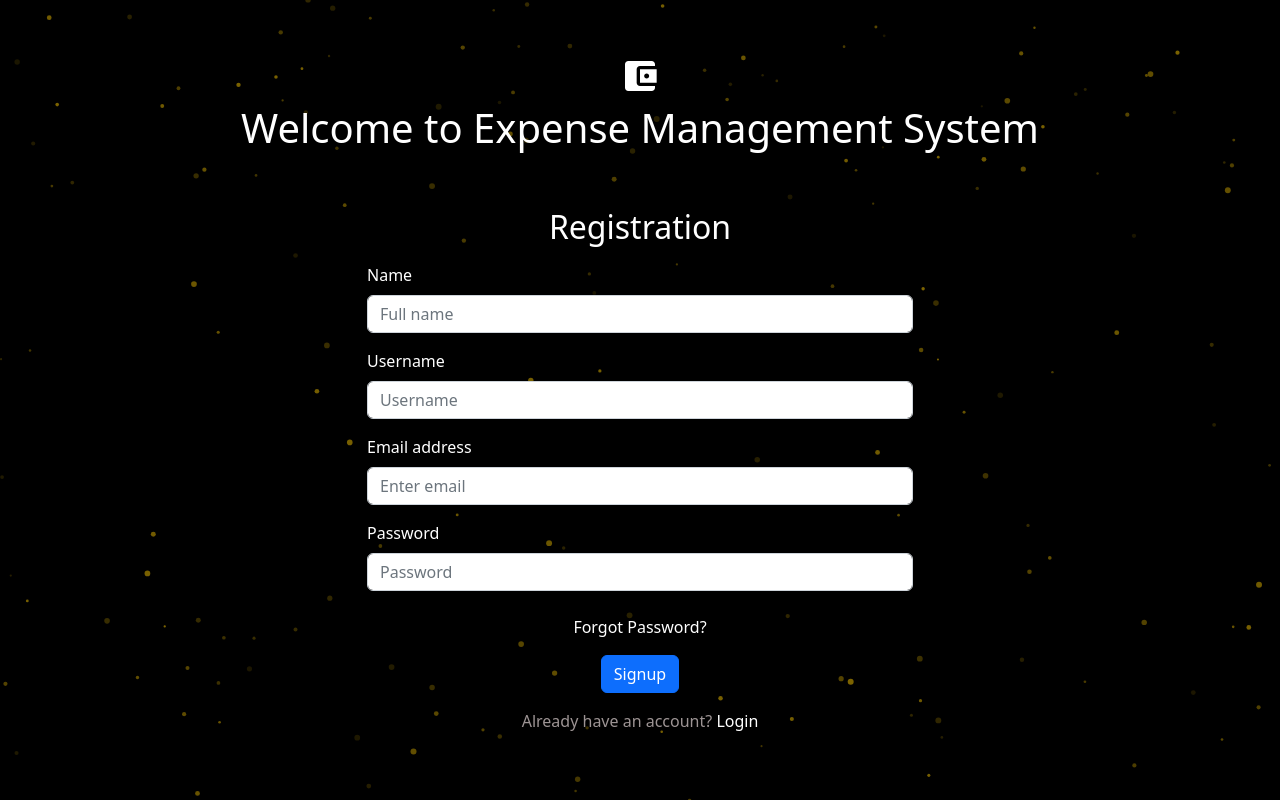
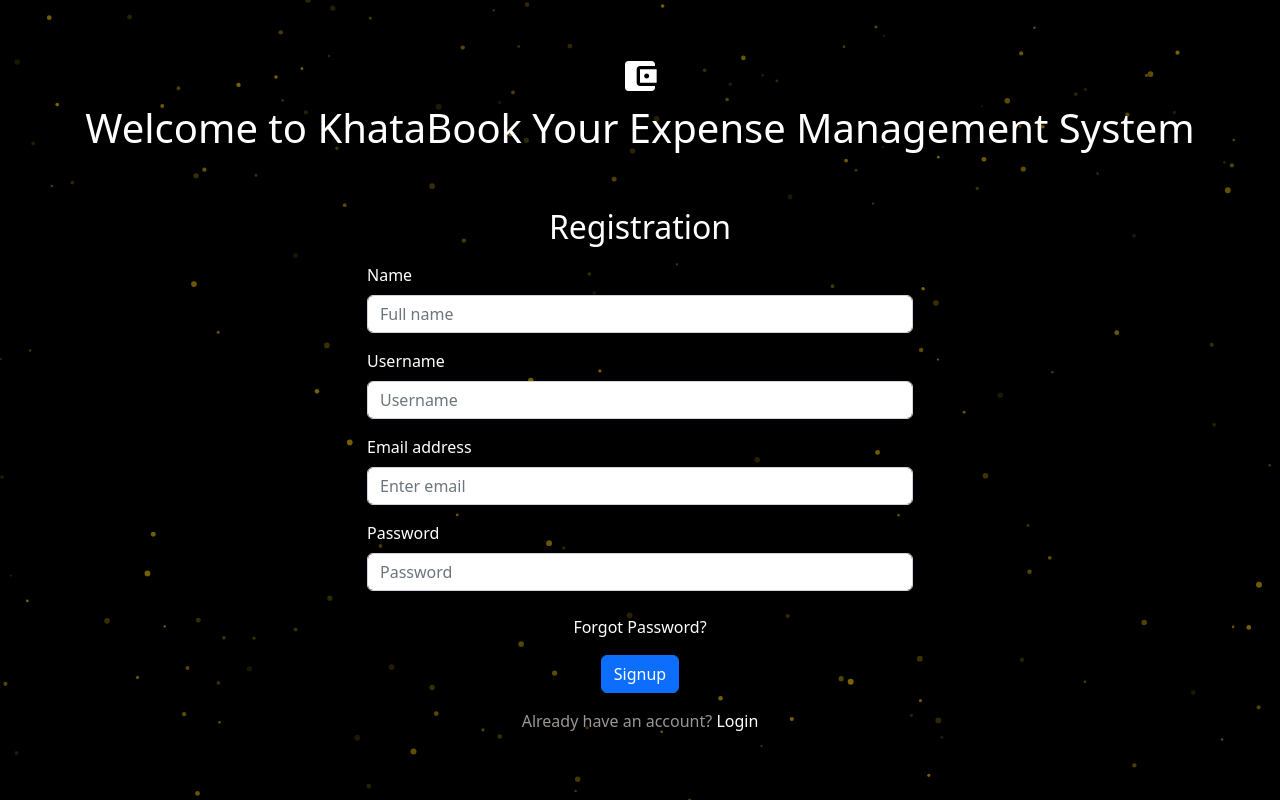
Before and after one commit to AdityaChoudhary01/Expense-Tracker, a React (Create React App) app in the folder frontend/: page /register in a window 1280 px wide. Built offline with nearby package versions, Linux system fonts and the light colour scheme.

Commit message:
Update Register.js

```diff
--- a/frontend/src/Pages/Auth/Register.js
+++ b/frontend/src/Pages/Auth/Register.js
@@ -158,7 +158,7 @@
         <h1 className="text-center">
           <AccountBalanceWalletIcon sx={{ fontSize: 40, color: "white"}}  className="text-center" />
         </h1>
-        <h1 className="text-center text-white">Welcome to Expense Management System</h1>
+        <h1 className="text-center text-white">Welcome to KhataBook Your Expense Management System</h1>
         <Col md={{ span: 6, offset: 3 }}>
           <h2 className="text-white text-center mt-5" >Registration</h2>
           <Form onSubmit={handleSubmit}>
```
